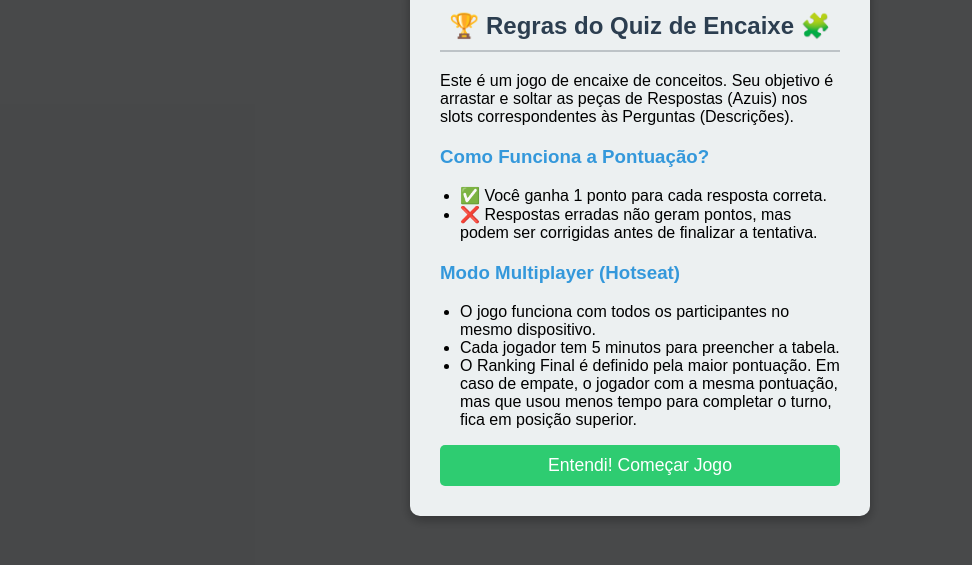
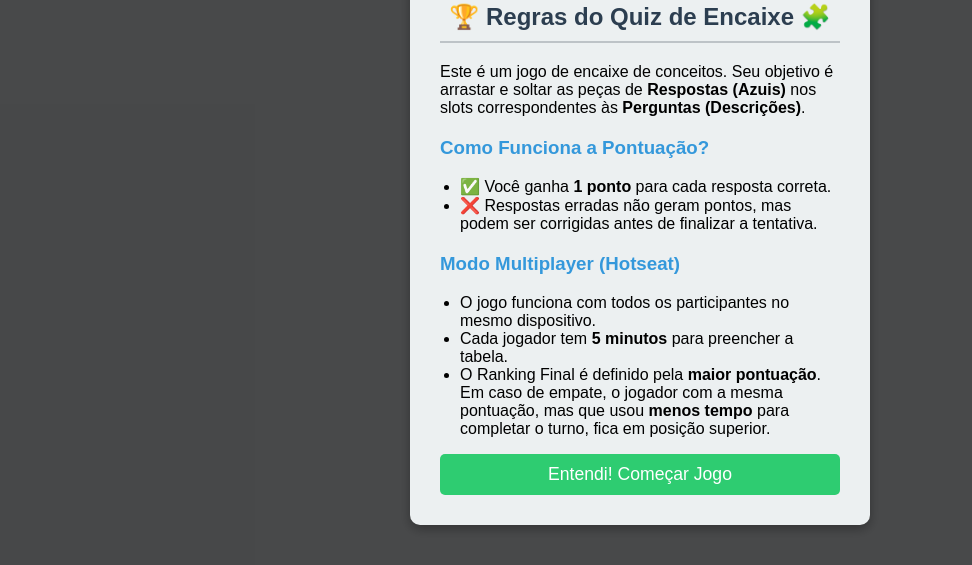
Before and after one commit to VitorCalesella2706/jogo_open, a plain HTML site: page index.html in a window 1280 px wide. Shown: the part 151-716 px from the top of the page, without its empty margins (0-972 px from the left). Drawn offline with Linux system fonts and the light colour scheme.

Commit message:
Enhance ranking display with bold highlights

```diff
--- a/index.html
+++ b/index.html
@@ -114,6 +114,11 @@
   #ranking {
     margin-top: 20px;
     display: none;
+  }
+
+  /* ⭐️ NOVO: Classe para forçar o negrito no ranking */
+  .rank-highlight {
+    font-weight: bold;
   }
 
   .back-button {
@@ -246,19 +251,19 @@
   <div class="modal-content">
     <h2>🏆 Regras do Quiz de Encaixe 🧩</h2>
     <div id="rules-text">
-      <p>Este é um jogo de encaixe de conceitos. Seu objetivo é arrastar e soltar as peças de Respostas (Azuis) nos slots correspondentes às Perguntas (Descrições).</p>
+      <p>Este é um jogo de encaixe de conceitos. Seu objetivo é arrastar e soltar as peças de <strong>Respostas (Azuis)</strong> nos slots correspondentes às <strong>Perguntas (Descrições)</strong>.</p>
 
       <h3>Como Funciona a Pontuação?</h3>
       <ul>
-        <li>✅ Você ganha 1 ponto para cada resposta correta.</li>
+        <li>✅ Você ganha <strong>1 ponto</strong> para cada resposta correta.</li>
         <li>❌ Respostas erradas não geram pontos, mas podem ser corrigidas antes de finalizar a tentativa.</li>
       </ul>
 
       <h3>Modo Multiplayer (Hotseat)</h3>
       <ul>
         <li>O jogo funciona com todos os participantes no mesmo dispositivo.</li>
-        <li>Cada jogador tem 5 minutos para preencher a tabela.</li>
-        <li>O Ranking Final é definido pela maior pontuação. Em caso de empate, o jogador com a mesma pontuação, mas que usou menos tempo para completar o turno, fica em posição superior.</li>
+        <li>Cada jogador tem <strong>5 minutos</strong> para preencher a tabela.</li>
+        <li>O Ranking Final é definido pela <strong>maior pontuação</strong>. Em caso de empate, o jogador com a mesma pontuação, mas que usou <strong>menos tempo</strong> para completar o turno, fica em posição superior.</li>
       </ul>
 
     </div>
@@ -504,7 +509,7 @@
     scores[currentPlayerIndex] = acertos;
     times[currentPlayerIndex] = totalTime - timeLeft;
 
-    // ⭐️ CORREÇÃO AQUI: Verifica singular/plural
+    // Verifica singular/plural
     const palavraPontuacao = acertos === 1 ? 'ponto' : 'pontos';
 
     document.getElementById("result").textContent = `Você acertou ${acertos} de ${perguntas.length}!`;
@@ -564,10 +569,11 @@
     ranking.forEach((r, i) => {
       const tempoStr = r.tempo > 0 ? `(${r.tempo}s)` : '(Tempo máximo)';
 
-      // ⭐️ CORREÇÃO AQUI: Verifica singular/plural para o Ranking
+      // Verifica singular/plural para o Ranking
       const palavraPontuacao = r.pontos === 1 ? 'ponto' : 'pontos';
 
-      rankingDiv.innerHTML += `<p>${i + 1}º - ${r.nome}: ${r.pontos} ${palavraPontuacao} ${tempoStr}</p>`;
+      // ⭐️ CORREÇÃO APLICADA AQUI: Usando <span> com a classe 'rank-highlight'
+      rankingDiv.innerHTML += `<p>${i + 1}º - ${r.nome}: <span class="rank-highlight">${r.pontos} ${palavraPontuacao}</span> ${tempoStr}</p>`;
     });
 
     document.getElementById("game-area").style.display = "none";
```
